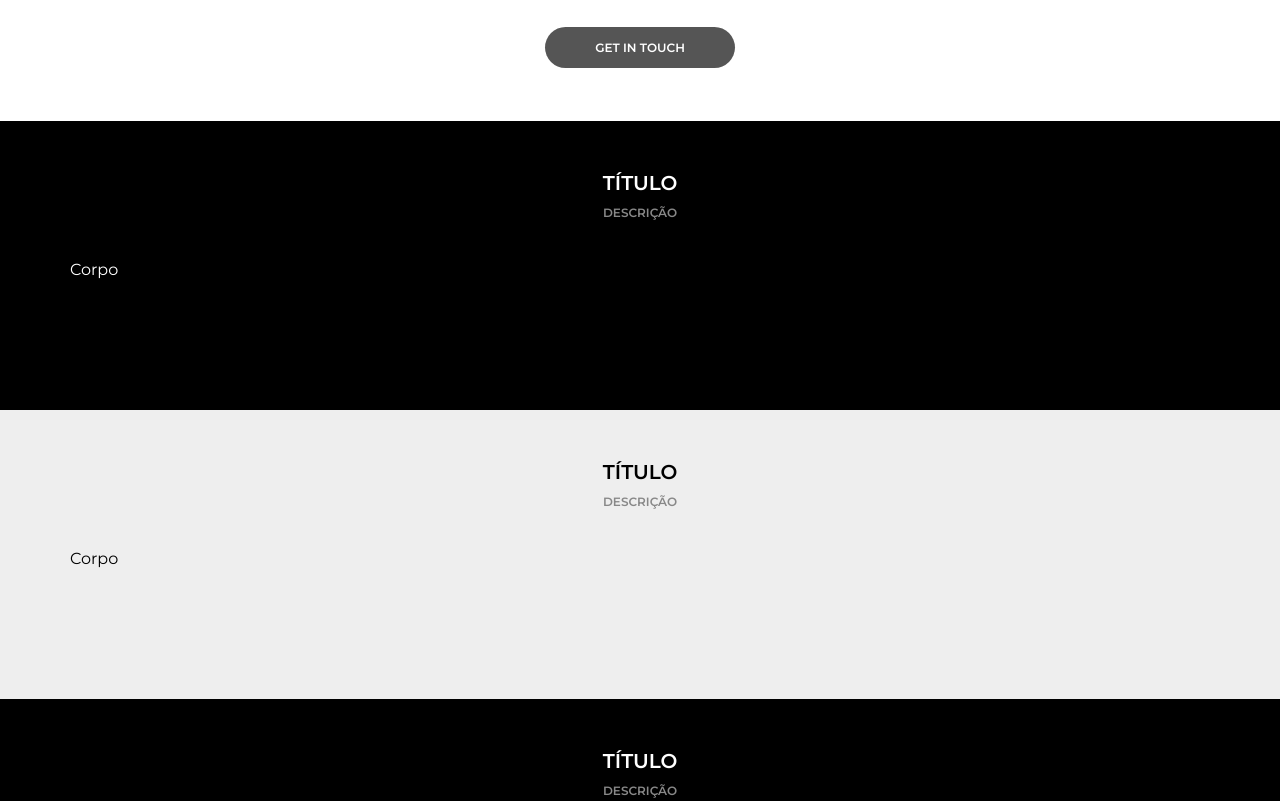
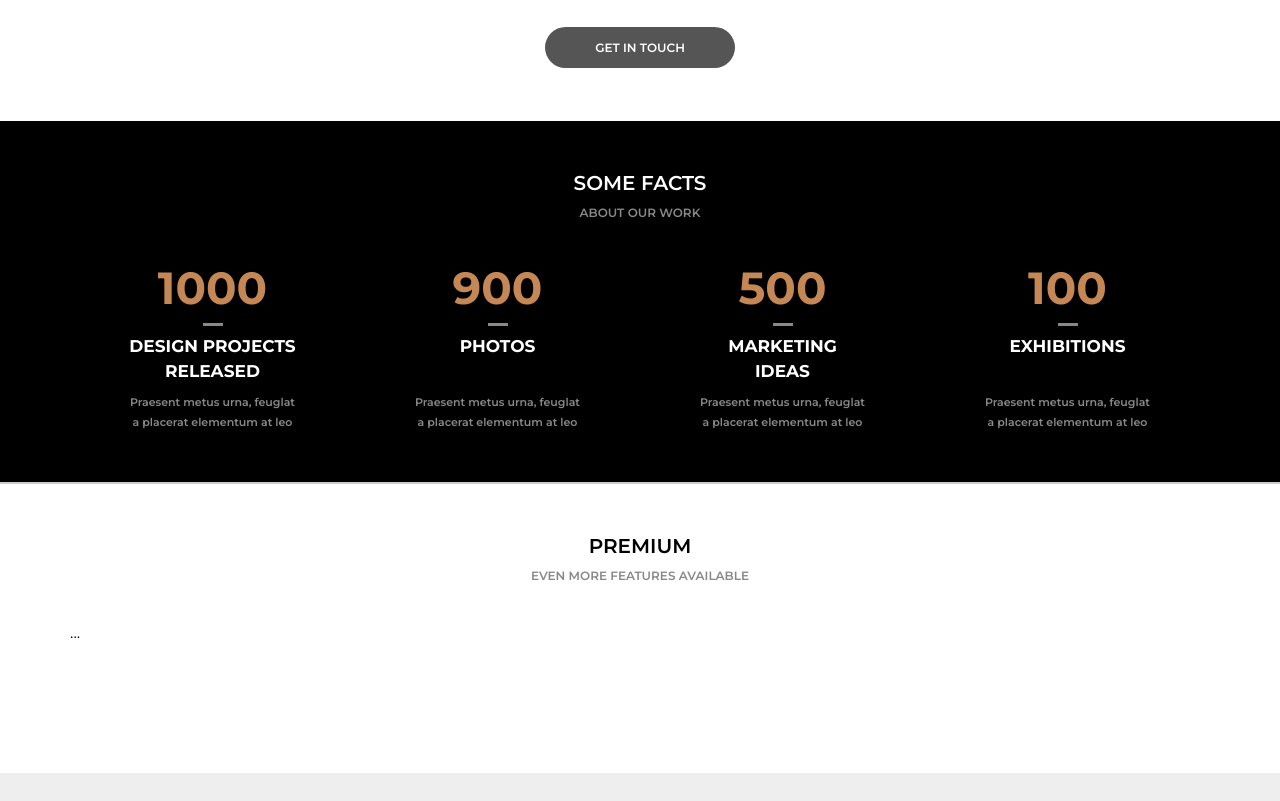
Before and after one commit to AlexandreDamaso/Awax-Clone, a plain HTML site: page index.html in a window 1280 px wide. Shown: the part 5005-5806 px from the top of the page. Drawn offline with Linux system fonts and the light colour scheme.

Commit message:
Feito Facts

```diff
--- a/_assets/css/template.css
+++ b/_assets/css/template.css
@@ -629,3 +629,42 @@ header {
 .sb_products_footer a:hover {
     background-color: #c58855;
 }
+/* ##### ##### ##### ##### ##### ##### ##### ##### */
+/* Section - Facts */
+.sb_facts {
+    display: flex;
+    justify-content: space-around;
+}
+.sb_facts_work {
+    width: 170px;
+    text-align: center;
+}
+.sb_facts_work_title {
+    height: 120px;
+}
+.sb_facts_work h1 {
+    font-size: 45px;
+    color: #c58855;
+}
+.sb_facts_work_div {
+    width: 20px;
+    height: 3px;
+    background-color: #888888;
+    margin: auto;
+    margin-bottom: 8px;
+    margin-top: 8px;
+}
+.sb_facts_work h2 {
+    font-size: 17px;
+    text-transform: uppercase;
+    line-height: 25px;
+    text-align: center;
+}
+.sb_facts_work p {
+    font-size: 11px;
+    font-weight: 600;
+    color: #888888;
+    text-align: center;
+    line-height: 20px;
+    margin-top: 12px;
+}
--- a/index.html
+++ b/index.html
@@ -443,22 +443,59 @@
         </div>
     </div>
 </section>
+<section class="default dark">
+    <div class="section_title">Some facts</div>
+    <div class="section_desc">About our work</div>
+    <div class="section_body">
+        <div class="sb_facts">
+            <div class="sb_facts_work">
+                <div class="sb_facts_work_title">
+                    <h1>1000</h1>
+                    <div class="sb_facts_work_div"></div>
+                    <h2>Design projects released</h2>
+                </div>
+                <p>Praesent metus urna, feuglat a placerat elementum at leo</p>
+            </div>
+            <div class="sb_facts_work">
+                <div class="sb_facts_work_title">
+                    <h1>900</h1>
+                    <div class="sb_facts_work_div"></div>
+                    <h2>Photos</h2>
+                </div>
+                <p>Praesent metus urna, feuglat a placerat elementum at leo</p>
+            </div>
+            <div class="sb_facts_work">
+                <div class="sb_facts_work_title">
+                    <h1>500</h1>
+                    <div class="sb_facts_work_div"></div>
+                    <h2>Marketing<br>ideas</h2>
+                </div>
+                <p>Praesent metus urna, feuglat a placerat elementum at leo</p>
+            </div>
+            <div class="sb_facts_work">
+                <div class="sb_facts_work_title">
+                    <h1>100</h1>
+                    <div class="sb_facts_work_div"></div>
+                    <h2>Exhibitions</h2>
+                </div>
+                <p>Praesent metus urna, feuglat a placerat elementum at leo</p>
+            </div>
+        </div>
+    </div>
+</section>
+<section class="default white s_products">
+    <div class="section_title">Premium</div>
+    <div class="section_desc">Even more features available</div>
+    <div class="section_body">
+        ...
+    </div>
+</section>
 
 
 
 
 
 
-
-
-
-<section class="default dark">
-    <div class="section_title">Título</div>
-    <div class="section_desc">Descrição</div>
-    <div class="section_body">
-        Corpo
-    </div>
-</section>
 <section class="default light">
     <div class="section_title">Título</div>
     <div class="section_desc">Descrição</div>
```
Also changed, not shown: _assets/icons/share.png (added).
